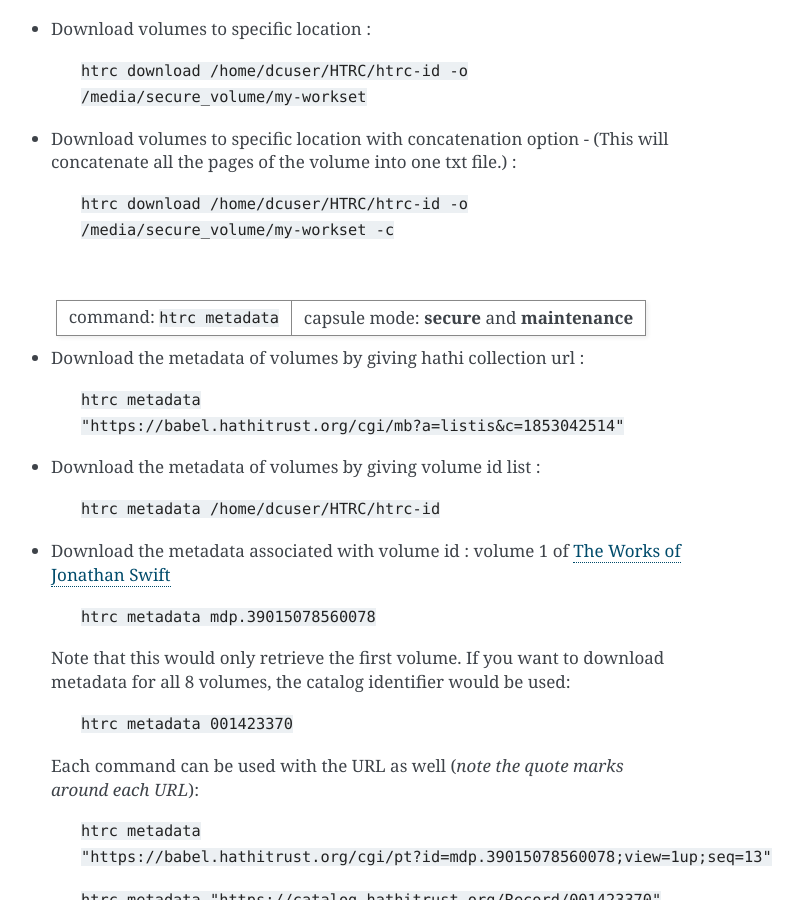
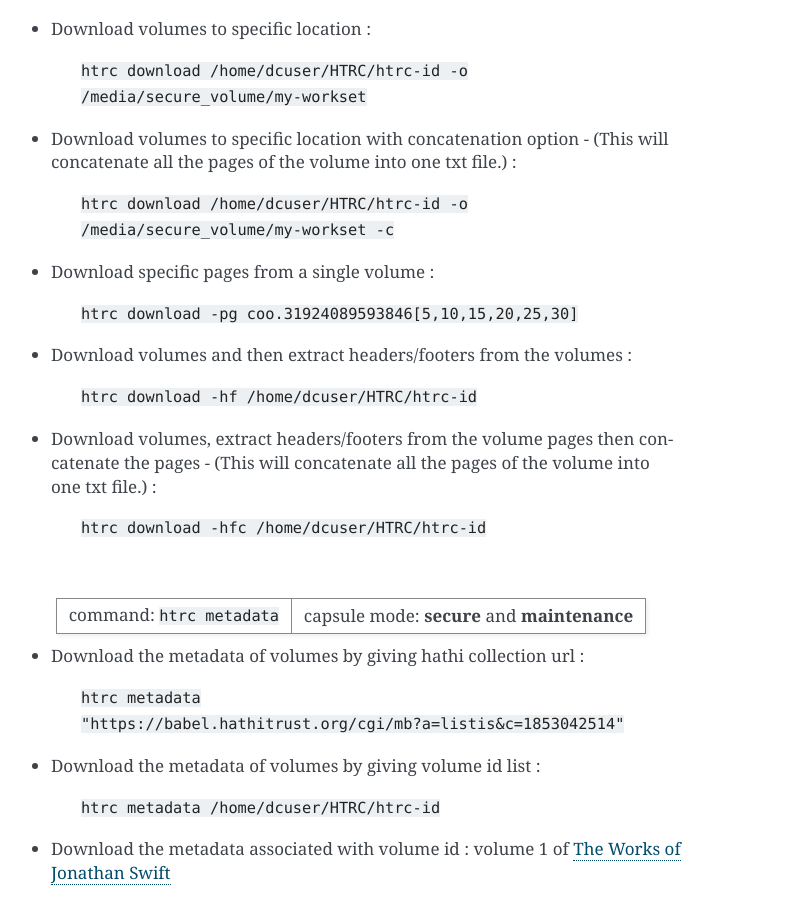
Before and after one commit to htrc/HTRC-WorksetToolkit, a Sphinx documentation site: the page built from docs/source/cli.rst, in a window 1280 px wide and 900 px high, scrolled down 2537 px. Shown: the whole window, without its empty margins (399-1202 px from the left). Built offline with Sphinx 7.4.7, drawn with Linux system fonts in a browser that asks for light colours.

Commit message:
Added documentation for header/footer extractor

```diff
--- a/docs/source/cli.rst
+++ b/docs/source/cli.rst
@@ -113,6 +113,18 @@ Following are the use cases and examples of ``htrc`` commands inside the HTRC Da
 * Download volumes to specific location with concatenation option - (This will concatenate all the pages of the volume into one txt file.) :
 
     ``htrc download /home/dcuser/HTRC/htrc-id -o /media/secure_volume/my-workset -c``
+
+* Download specific pages from a single volume :
+
+    ``htrc download -pg coo.31924089593846[5,10,15,20,25,30]``
+
+* Download volumes and then extract headers/footers from the volumes :
+
+    ``htrc download -hf /home/dcuser/HTRC/htrc-id``
+
+* Download volumes, extract headers/footers from the volume pages then concatenate the pages - (This will concatenate all the pages of the volume into one txt file.) :
+
+    ``htrc download -hfc /home/dcuser/HTRC/htrc-id``
 
 |
 +---------------------------------+-----------------------------------------------+
```
